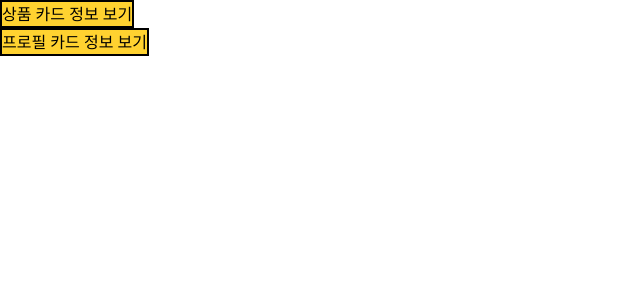
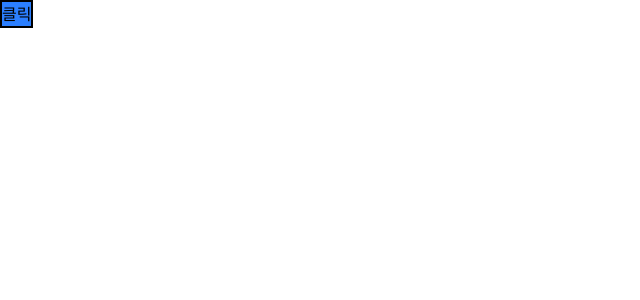
Before and after one commit to qqqkyj/sesac-fullstack-training, a React (Vite) app in the folder react/my-react-app/: page / in a window 1280 px wide. Shown: the top 300 px of the page, without its empty margins (0-640 px from the left). Built offline with nearby package versions, Linux system fonts and the light colour scheme.

Commit message:
react props-function

```diff
--- a/react/my-react-app/src/App.jsx
+++ b/react/my-react-app/src/App.jsx
@@ -1,5 +1,6 @@
 import React from "react";
-import CardContainer from "./components/Props/CardContainer";
+import CardContainer from "./components/PropsFunction/CardContainer";
+import Card from "./components/PropsFunction/Card";
 
 // 파일과 동일한 함수는 컴포넌트 함수
 // 컴포넌트 함수 : 태그(HTML 문서)를 생성하는 함수
--- a/react/my-react-app/src/components/Props/Card.jsx
+++ /dev/null
@@ -1,10 +0,0 @@
-export default function Card({ onClick, title }) {
-	return (
-		<div>
-			{/* 함수 호출 */}
-			<button className="border-2 bg-amber-300" onClick={() => onClick(title)}>
-				{title} 정보 보기
-			</button>
-		</div>
-	);
-}
--- a/react/my-react-app/src/components/Props/CardContainer.jsx
+++ /dev/null
@@ -1,16 +0,0 @@
-import Card from "./Card";
-
-export default function CardContainer() {
-	// 함수 정의
-	function handleClick(titleParam) {
-		alert(`${titleParam} 카드 정보를 표시합니다.`);
-	}
-
-	return (
-		<div>
-			{/* 함수 Props와 데이터 Props 전달 */}
-			<Card onClick={handleClick} title="상품 카드" />
-			<Card onClick={handleClick} title="프로필 카드" />
-		</div>
-	);
-}
--- /dev/null
+++ b/react/my-react-app/src/components/PropsFunction/Card.jsx
@@ -0,0 +1,15 @@
+export default function Card({ user, OnClickProps }) {
+	return (
+		<div>
+			{/* button 태그에 onClick 속성에 OnClickProps 함수를 실행*/}
+			<button
+				className="border-2 bg-blue-500"
+				onClick={() => {
+					OnClickProps(user);
+				}}
+			>
+				클릭
+			</button>
+		</div>
+	);
+}
--- /dev/null
+++ b/react/my-react-app/src/components/PropsFunction/CardContainer.jsx
@@ -0,0 +1,26 @@
+import Card from "./Card";
+
+// Card 컴포넌트를
+// CardContainer 컴포넌트에 배치
+
+export default function CardContainer() {
+	// 자식 컴포넌트에게 전달할 데이터
+	// 매개변수를 받는 함수로 수정
+	// 해당 매개변수를 console에 출력하는 코드를 작성
+	function handleClick(user) {
+		console.log(`이름은 ${user.name}이고, 나이는 ${user.age}입니다.`);
+	}
+	const user = {
+		name: "홍길동",
+		age: 30,
+	};
+
+	return (
+		<div>
+			{/* Card 컴포넌트에 user 데이터 전달 */}
+			{/* Card 컴포넌트에 handleClick 함수 전달 */}
+			{/* 함수를 전달할 때는 이름만 전달 */}
+			<Card user={user} OnClickProps={handleClick}></Card>
+		</div>
+	);
+}
```
